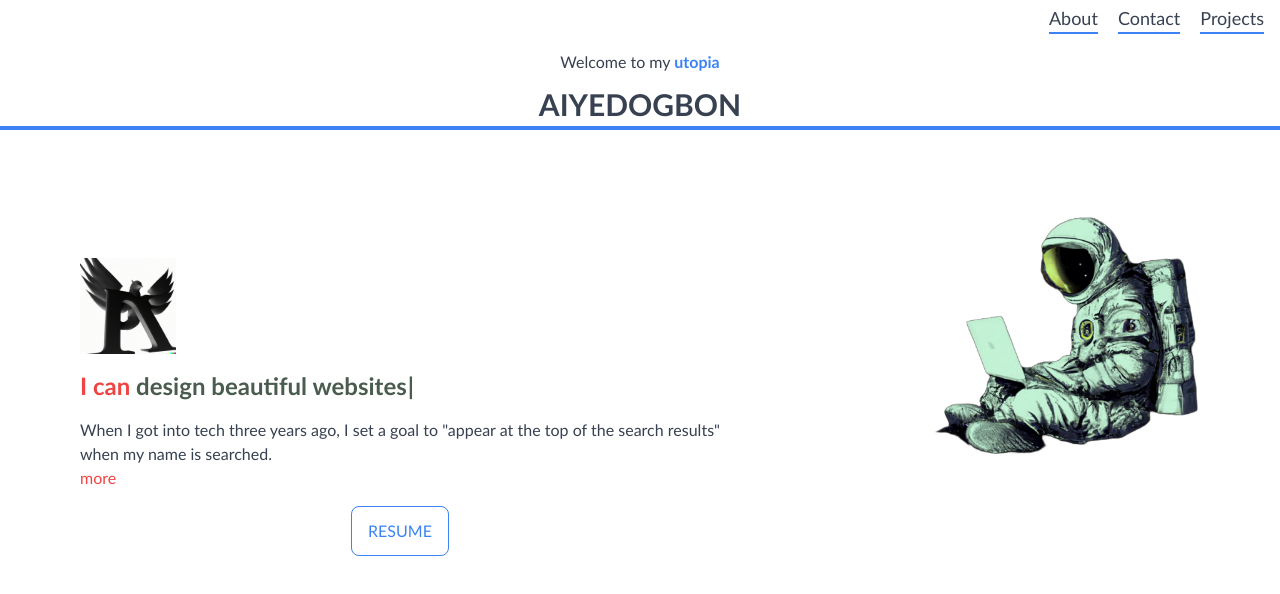
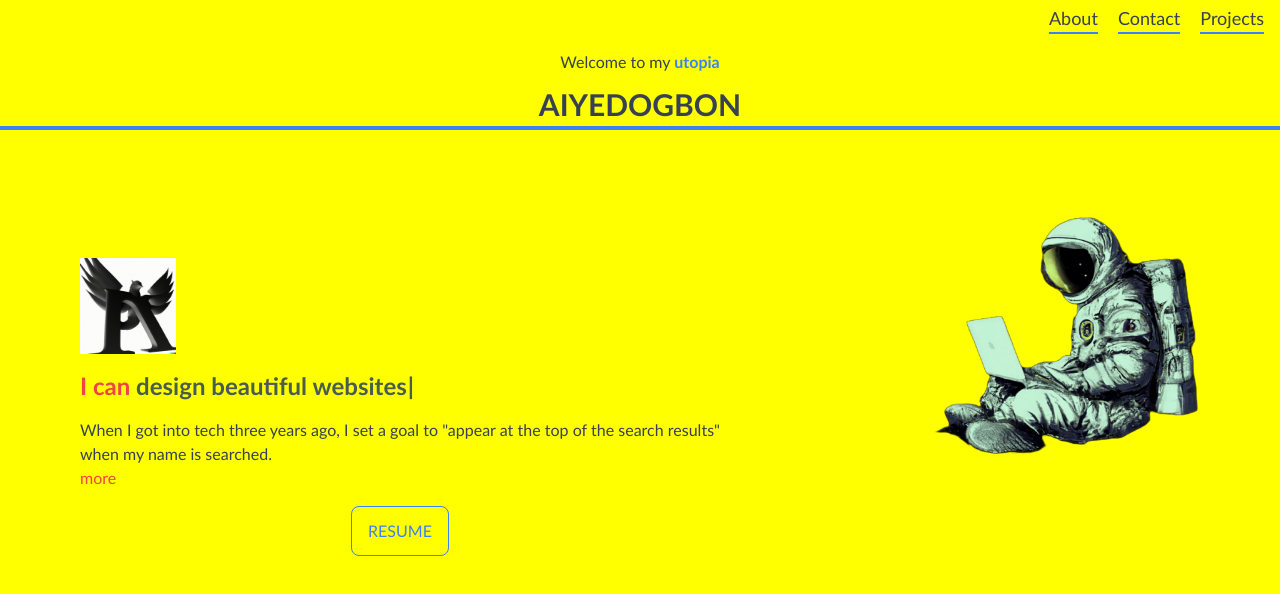
Before and after one commit to ayanfeOlugbeja/portfolio, a React (Create React App) app: page / in a window 1280 px wide. Shown: the top 594 px of the page. Built offline with nearby package versions, Linux system fonts and the light colour scheme.

Commit message:
Update index.css

```diff
--- a/src/index.css
+++ b/src/index.css
@@ -37,7 +37,7 @@ body {
     rgb(253, 252, 252) 50%,
     rgb(255, 255, 255) 100%
   ); */
-  background: #ffffff;
+  background: yellow;
 }
 .social::after {
   content: '';
```
